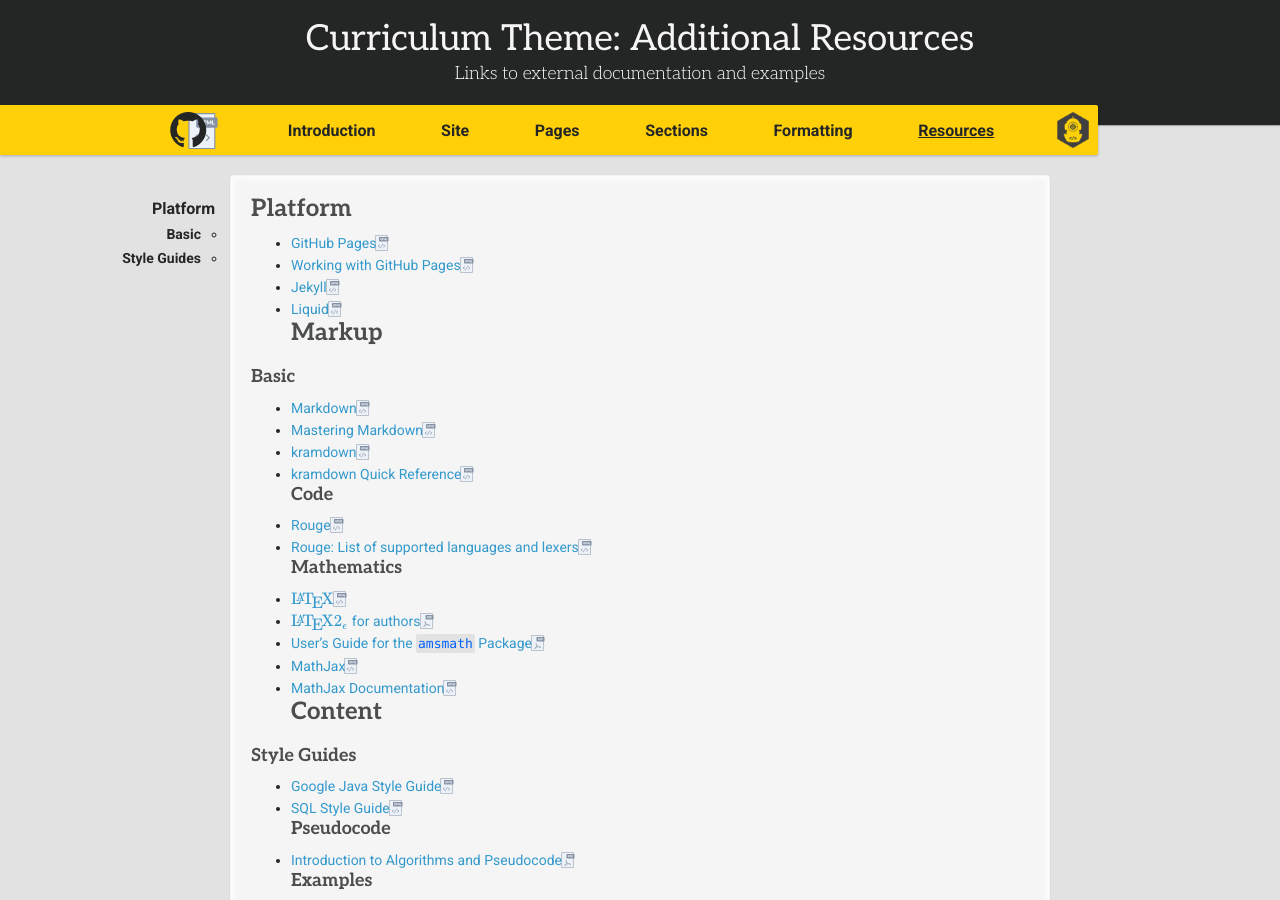
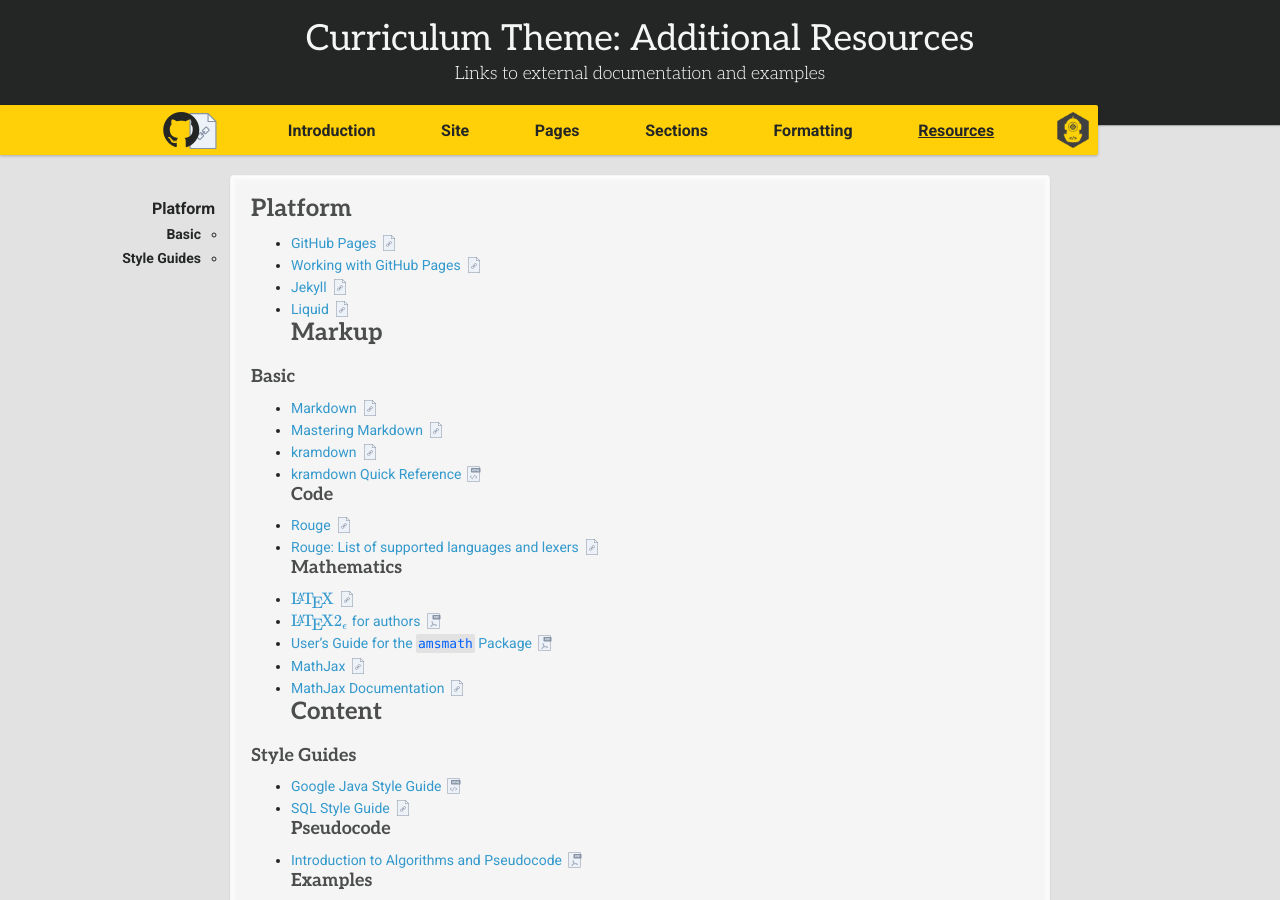
Before and after one commit to ddc-java/ddc-day, a Jekyll site: the page built from resources.md, in a window 1280 px wide and 900 px high. Built offline with Jekyll 4.4.1, drawn with Linux system fonts in a browser that asks for light colours; nearby versions of some CDN libraries; some web fonts are replaced; our own code applies the rules of GitHub Pages for plain Markdown files; formulas are drawn with MathJax 3.

Commit message:
Link thumbnails

```diff
--- a/_sass/ddc-day.scss
+++ b/_sass/ddc-day.scss
@@ -107,11 +107,47 @@
   background-position-y: center;
   background-position-x: right;
   background-size: contain;
-  padding-right: 1em;
-  background-image: url("../images/thumbnails/html.svg");
+  padding-right: 1.5em;
+  background-image: url("../images/thumbnails/link.svg");
 
-  &[href$="pdf" i] {
+  &[href$=".csv" i] {
+    background-image: url("../images/thumbnails/table.svg");
+  }
+
+  &[href$=".doc" i], &[href$=".docx" i] {
+    background-image: url("../images/thumbnails/doc.svg");
+  }
+
+  &[href$=".html" i] {
+    background-image: url("../images/thumbnails/html.svg");
+  }
+
+  &[href$=".mp3" i] {
+    background-image: url("../images/thumbnails/mp3.svg");
+  }
+
+  &[href$=".pdf" i] {
     background-image: url("../images/thumbnails/pdf.svg");
+  }
+
+  &[href$=".ppt" i], &[href$=".pptx" i] {
+    background-image: url("../images/thumbnails/ppt.svg");
+  }
+
+  &[href$=".tab" i] {
+    background-image: url("../images/thumbnails/table.svg");
+  }
+
+  &[href$=".wav" i] {
+    background-image: url("../images/thumbnails/wav.svg");
+  }
+
+  &[href$=".xls" i], &[href$=".xlsx" i] {
+    background-image: url("../images/thumbnails/xls.svg");
+  }
+
+  &[href$=".zip" i] {
+    background-image: url("../images/thumbnails/zip.svg");
   }
 
 }
```
